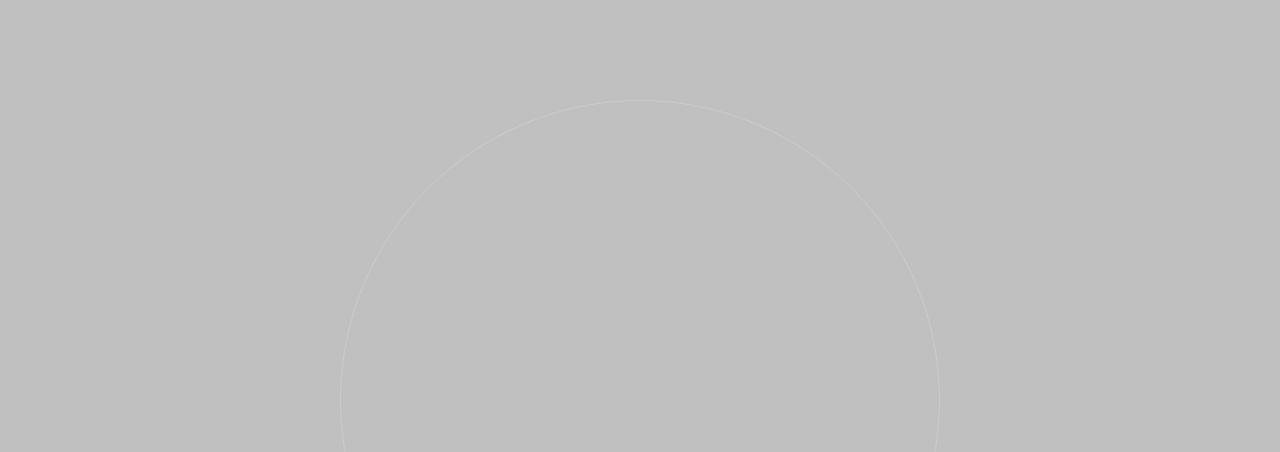
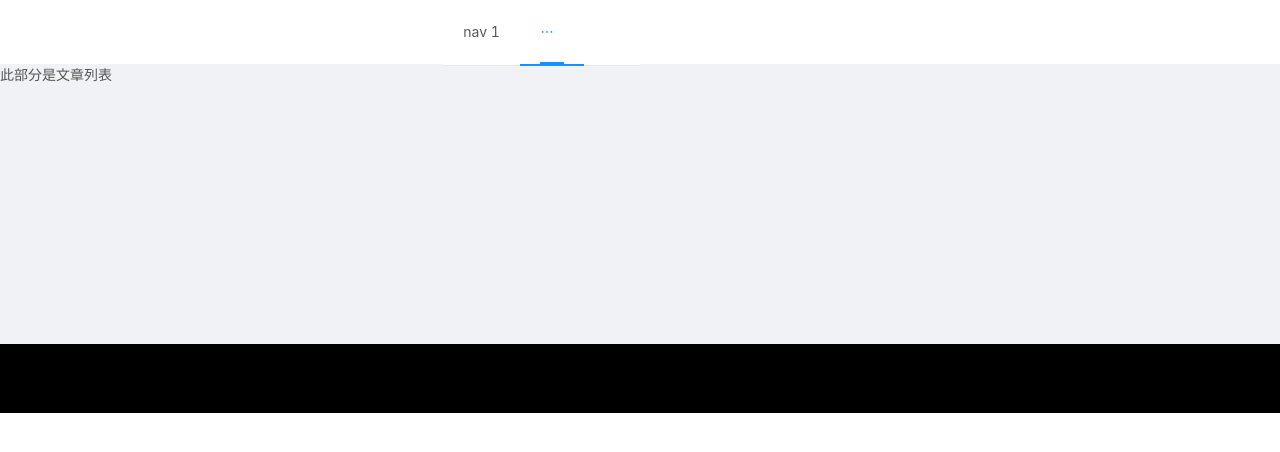
Before and after one commit to forest-green/blog-code, a React (Create React App) app in the folder blog-front-end/: page / in a window 1280 px wide. Shown: the top 452 px of the page. Built offline with nearby package versions, Linux system fonts and the light colour scheme.

Commit message:
初步搭建首页样式

```diff
--- /dev/null
+++ b/blog-front-end/src/pages/article/index.jsx
@@ -0,0 +1,18 @@
+import React, { Component } from 'react';
+// import { Layout, Menu, Row, Col } from 'antd';
+
+export default class ArticleList extends Component {
+  constructor(props) {
+    super(props);
+    this.state = {
+    };
+  }
+
+  render() {
+    return (
+      <div>
+        <p>此部分是文章列表</p>
+      </div>
+    );
+  }
+}
--- a/blog-front-end/src/pages/home.jsx
+++ b/blog-front-end/src/pages/home.jsx
@@ -1,9 +1,10 @@
 import React, { Component } from 'react';
 // import { Link } from 'react-router-dom';
-// import { Layout } from 'antd';
+import { Layout, Menu, Row, Col } from 'antd';
+import ArticleHome from './article'
 import './home.less'
 
-// const { Content } = Layout
+const { Header, Footer, Content } = Layout;
 /**
  * 首页增加水波动画效果
  * 初始展示网站的局部，以圆形区域为主，主要类似于局部展示的意思
@@ -21,16 +22,27 @@ class Home extends Component {
 
   render() {
     return (
-      <div className="container">
-        <div className="clipWrap">
-
-        </div>
-        {/* <Layout>
-          <Content>
-
-          </Content>
-        </Layout> */}
-      </div>
+      <Layout className="layout">
+        <Header className="header">
+          <Row justify="space-between">
+            <Col span={4}>
+              <div className="logo" />
+            </Col>
+            <Col offset={4} span={4}>
+              <Menu theme="light"  mode="horizontal" defaultSelectedKeys={['2']}>
+                <Menu.Item key="1">nav 1</Menu.Item>
+                <Menu.Item key="2">nav 2</Menu.Item>
+                <Menu.Item key="3">nav 3</Menu.Item>
+              </Menu>
+            </Col>
+          </Row>
+        </Header>
+        <Content className="content">
+          <ArticleHome />
+          {/* {this.props.children} */}
+        </Content>
+        <Footer className="footer">Footer</Footer>
+      </Layout>
     )
   }
 }
--- a/blog-front-end/src/pages/home.less
+++ b/blog-front-end/src/pages/home.less
@@ -17,3 +17,15 @@
     background-color: transparent;
   }
 }
+.layout {
+  // background-color: #fff7e6;
+}
+.header {
+  background-color: #fff;
+}
+.content {
+  min-height: 280px;
+}
+.footer {
+  background-color: #000000;
+}
--- a/blog-front-end/src/router/Router.js
+++ b/blog-front-end/src/router/Router.js
@@ -1,20 +1,20 @@
 import React from 'react';
 import { Route, Switch, Redirect } from 'react-router-dom';
 
-import App from '../App'
+// import App from '../App'
 import Home from '../pages/home'
 
 const rootRouter = () => (
   <div>
     <Switch>
       <Route path="/" render={props => (
-        <App>
+        <Home>
           <Switch>
-            <Route path="/" exact component={ Home }></Route>
+            {/* <Route path="/" exact component={ article }></Route> */}
             {/* 如果匹配不到任何路径则直接返回至首页 */}
             <Route render={() => <Redirect to="/" />} />
           </Switch>
-        </App>
+        </Home>
       )} />
 
     </Switch>
```
Also changed, not shown: blog-front-end/src/pages/article/index.less (added).
